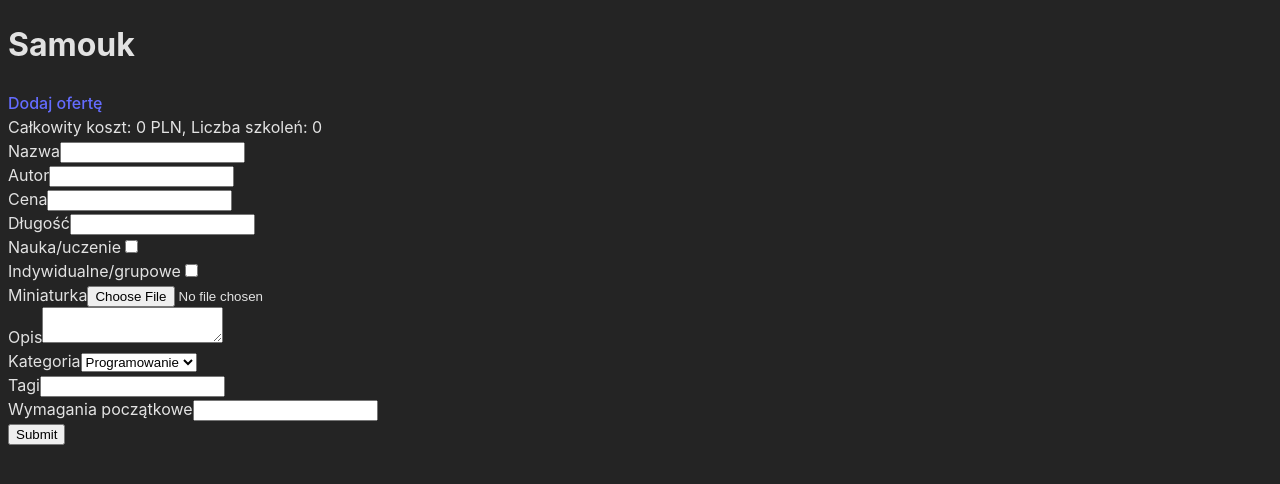
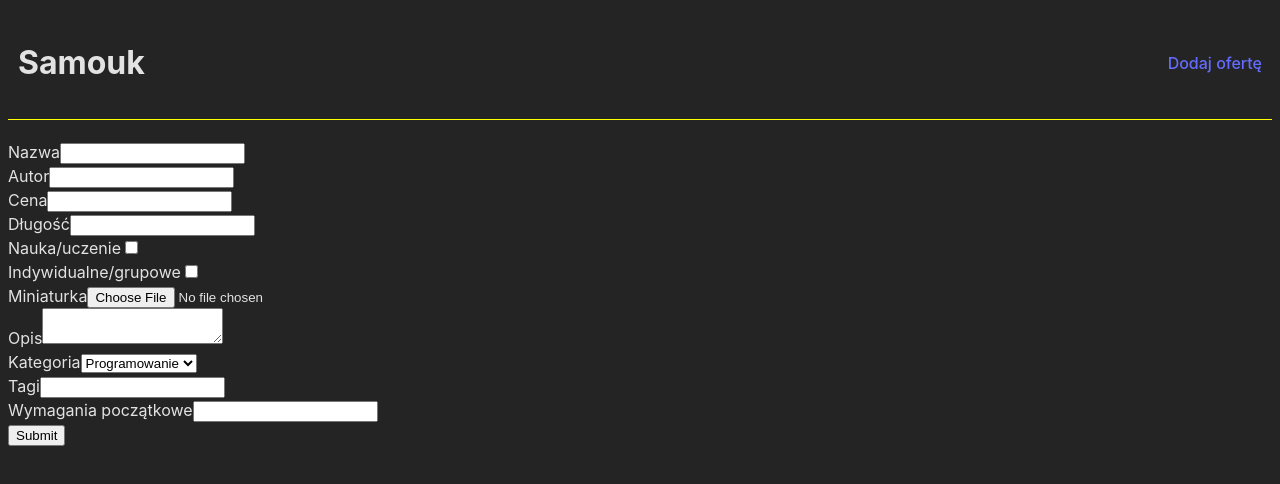
Before and after one commit to pawelkonior/samouk_, a React (Vite) app: page /add-offer in a window 1280 px wide. Shown: the top 484 px of the page. Built offline with nearby package versions, Linux system fonts and the light colour scheme.

Commit message:
navbar component

```diff
--- /dev/null
+++ b/src/App.css
@@ -0,0 +1,8 @@
+.navbar {
+    display: flex;
+    justify-content: space-between;
+    align-items: center;
+    padding: 10px;
+    border-bottom: 1px solid yellow;
+    margin-bottom: 20px;
+}
--- a/src/components/layout/Layout.jsx
+++ b/src/components/layout/Layout.jsx
@@ -1,12 +1,12 @@
-import {Link, Outlet} from "react-router-dom";
-import Cart from "../cart/Cart.jsx";
+import {Outlet} from "react-router-dom";
+import Navbar from "./Navbar.jsx";
+
+import "../../App.css";
 
 function Layout() {
     return (
         <div>
-            <h1>Samouk</h1>
-            <Link to='/add-offer'>Dodaj ofertę</Link>
-            <div><Cart /></div>
+            <Navbar/>
             <Outlet/>
         </div>
     );
--- /dev/null
+++ b/src/components/layout/Navbar.jsx
@@ -0,0 +1,18 @@
+import {Link} from "react-router-dom";
+import Cart from "../cart/Cart.jsx";
+import {useContext} from "react";
+import CartContext from "../../contexts/CartContext.jsx";
+
+function Navbar() {
+    const {cart} = useContext(CartContext);
+
+    return (
+        <div className="navbar">
+            <h1>Samouk</h1>
+            <Link to='/add-offer'>Dodaj ofertę</Link>
+            {!!cart.length && (<Cart/>)}
+        </div>
+    );
+}
+
+export default Navbar;
```
